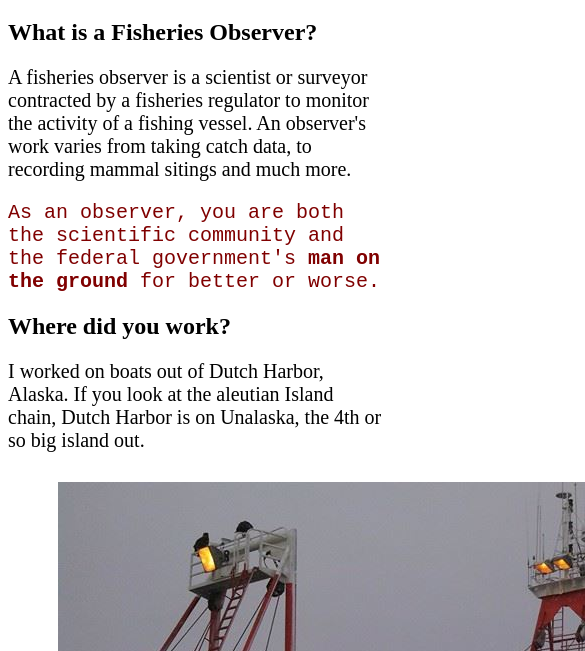
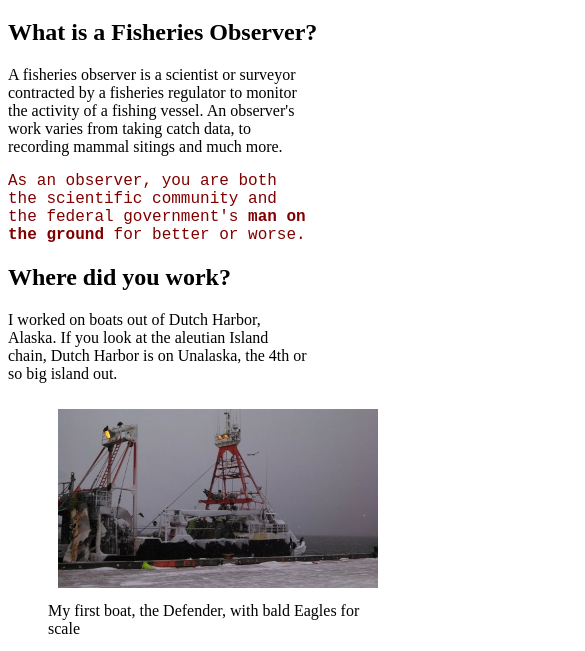
Before and after one commit to abruckman/abruckman.github.io, a plain HTML site: page index.html in a window 390 px wide. Shown: the part 122-773 px from the top of the page, 585 px wide, since content can reach past the window. Drawn offline with Linux system fonts and the light colour scheme.

Commit message:
got centering right, added responsiveness to body

```diff
--- a/observer_style.css
+++ b/observer_style.css
@@ -1,19 +1,25 @@
+body{
+	max-width:70em;
+}
+
 h1 {
 	font-family: Impact, Charcoal, sans-serif ;
 }
 
 p {
-	max-width: 50em;
-	font-size: 125%;
+	width:80%;
+	font-size: 125%
+	margin: auto;
 }
 
 .defender{
 	padding: 10px;
 	border: 1px black;
+	width:95%;
 }
 
 ul {
-	max-width: 50em;
+	max-width: 80%;
 }
 li {
 	padding-bottom: 10px;
@@ -34,6 +40,10 @@ table{
 	border: 3px solid black;
 }
 
+figure{
+	width:90%;
+}
+
 tr{
 	height:25px;
 }
@@ -47,7 +57,7 @@ tr{
 }
 
 footer{
-	max-width: 40em;
+	max-width: 50em;
 	margin: auto;
 }
 
```
